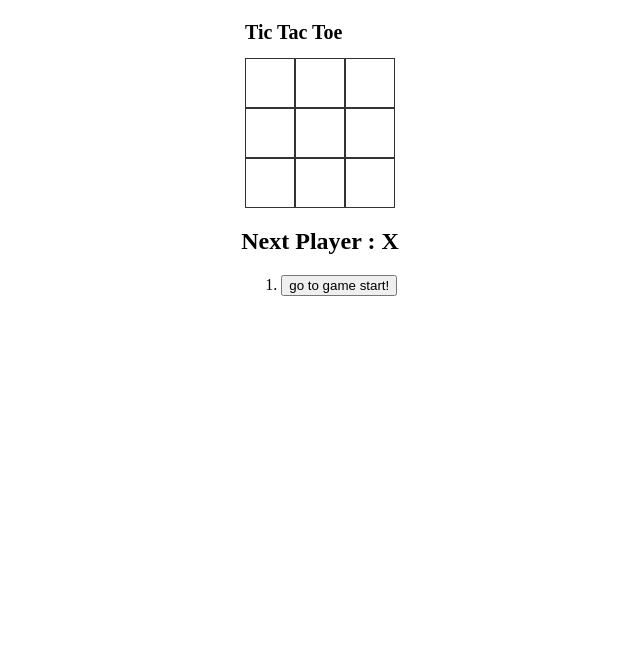
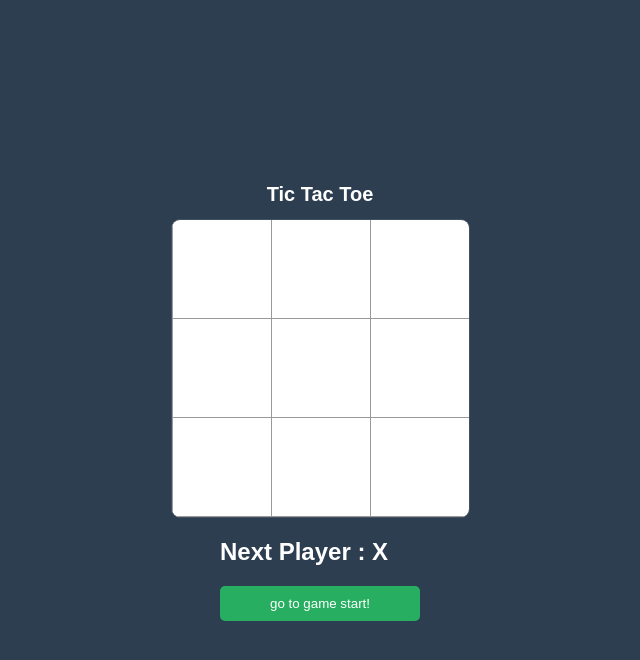
Before and after one commit to joywhy/miniProject, a React (Create React App) app in the folder tictactoe/: page / in a window 1280 px wide. Shown: the top 660 px of the page, without its empty margins (320-960 px from the left). Built offline with nearby package versions, Linux system fonts and the light colour scheme.

Commit message:
style: 틱택톡 스타일링

```diff
--- a/tictactoe/src/App.css
+++ b/tictactoe/src/App.css
@@ -1,6 +1,15 @@
-.app {
-  margin: 0 auto;
+.game {
   display: flex;
   flex-direction: column;
+  height: 100vh;
+  justify-content: center;
   align-items: center;
 }
+.game-info {
+  margin-top: 16px;
+  width: 100%;
+  display: flex;
+  flex-direction: column;
+  justify-content: center;
+  align-items: center;
+}
--- a/tictactoe/src/App.js
+++ b/tictactoe/src/App.js
@@ -56,13 +56,14 @@
   }
 
   return (
-    <div className="app">
+    <div className="game">
       <Board onClick={(i) => handleClick(i)} squares={currentSquares} />
       <Controller
         status={status}
         history={history}
         setXisNext={setXisNext}
         setStepNumber={setStepNumber}
+        className="game-info"
       />
     </div>
   );
--- a/tictactoe/src/component/Board.css
+++ b/tictactoe/src/component/Board.css
@@ -1,3 +1,10 @@
+.board-wrapper {
+  border: 1px solid rgba(255, 255, 255, 0.1);
+  box-shadow: rgba(0, 0, 0, 0.19);
+  border-radius: 9px;
+  overflow: hidden;
+}
+
 .status {
   font-size: 20px;
 }
--- a/tictactoe/src/component/Board.js
+++ b/tictactoe/src/component/Board.js
@@ -8,8 +8,9 @@
   };
 
   return (
-    <div>
+    <>
       <h1 className="status">Tic Tac Toe</h1>
+      <div className="board-wrapper">
         <div className="board-row">
           {renderSqure(0)}
           {renderSqure(1)}
@@ -26,6 +27,7 @@
           {renderSqure(8)}
         </div>
       </div>
+    </>
   );
 };
 
--- /dev/null
+++ b/tictactoe/src/component/Controller.css
@@ -0,0 +1,11 @@
+.move-button {
+  width: 200px;
+  background-color: #27ae60;
+  border-width: 0px;
+  border-radius: 5px;
+  color: #fff;
+  font-weight: 200;
+  margin-bottom: 10px;
+  padding: 10px 20px;
+  text-decoration: none;
+}
--- a/tictactoe/src/component/Controller.js
+++ b/tictactoe/src/component/Controller.js
@@ -1,5 +1,5 @@
 import React from 'react';
-
+import './Controller.css';
 const Controller = ({ status, history, setStepNumber, setXisNext }) => {
   function jumpTo(i) {
     setStepNumber(i);
@@ -11,14 +11,16 @@
     const desc = idx ? `go to move # ${idx}` : `go to game start!`;
     return (
       <li key={el + idx}>
-        <button onClick={() => jumpTo(idx)}>{desc}</button>
+        <button onClick={() => jumpTo(idx)} className="move-button">
+          {desc}
+        </button>
       </li>
     );
   });
   return (
     <div>
       <h2>{status}</h2>
-      <ol>{moves}</ol>
+      <ol style={{ listStyle: 'none' }}>{moves}</ol>
     </div>
   );
 };
--- a/tictactoe/src/component/Square.css
+++ b/tictactoe/src/component/Square.css
@@ -1,7 +1,12 @@
 .square {
   background-color: #fff;
-  border: 1px solid #333;
-  width: 50px;
-  height: 50px;
+  border: 1px solid #999;
+  font-size: 24px;
+  height: 100px;
+  width: 100px;
+  margin-right: -1px;
+  margin-top: -1px;
+  padding: 0;
   text-align: center;
+  float: left;
 }
--- a/tictactoe/src/index.css
+++ b/tictactoe/src/index.css
@@ -0,0 +1,12 @@
+body {
+  background-color: #2c3e50;
+  color: #fff;
+  font-family: sans-serif;
+  margin: 0;
+  padding: 0;
+}
+ol,
+ul {
+  margin: 0;
+  padding: 0;
+}
```
Lines whose indentation alone changed are shown as unchanged.
